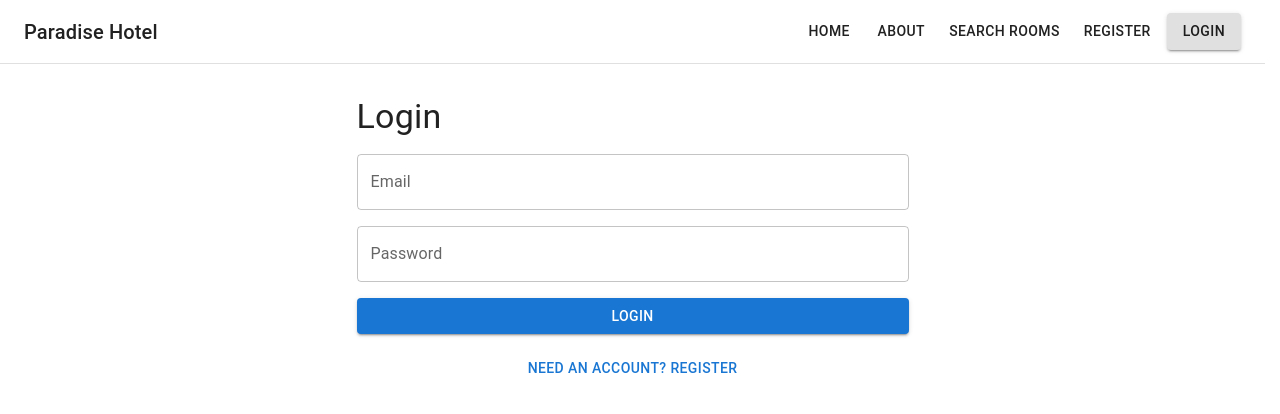
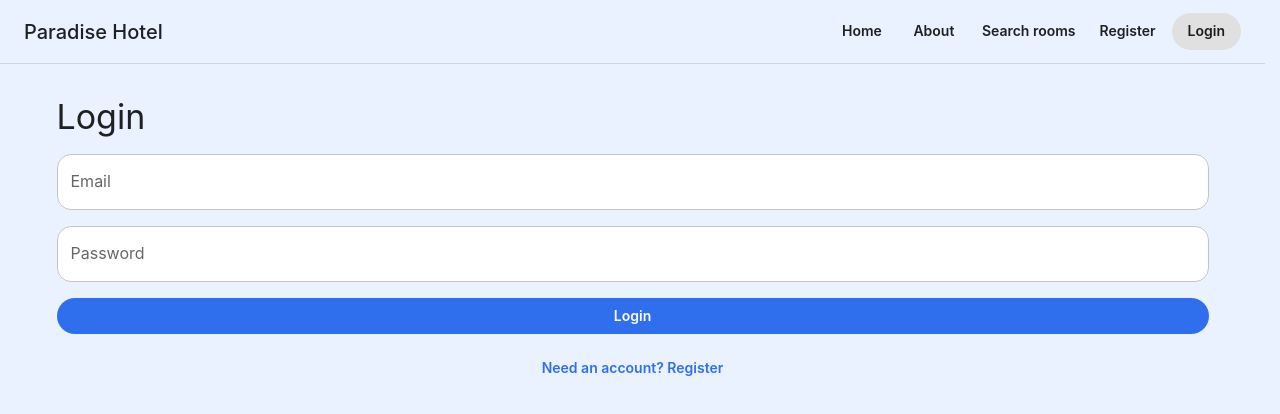
Before and after one commit to Pihtolvan/WebProgrammingFinalProject, a React (Vite) app in the folder paradise-hotel-fe/: page /login in a window 1280 px wide. Shown: the top 414 px of the page. Built offline with nearby package versions, Linux system fonts and the light colour scheme.

Commit message:
add enhanced reservations functionality/looks, design changes

```diff
--- a/paradise-hotel-fe/src/components/Layout.jsx
+++ b/paradise-hotel-fe/src/components/Layout.jsx
@@ -1,11 +1,12 @@
 import { Outlet } from 'react-router-dom'
 import Navbar from './Navbar.jsx'
+import Box from '@mui/material/Box'
 
 export default function Layout() {
   return (
-    <>
+    <Box sx={{ minHeight: '100dvh', bgcolor: 'background.default' }}>
       <Navbar />
       <Outlet />
-    </>
+    </Box>
   )
 }
--- a/paradise-hotel-fe/src/components/PageContainer.jsx
+++ b/paradise-hotel-fe/src/components/PageContainer.jsx
@@ -1,10 +1,10 @@
 import Container from '@mui/material/Container'
 import Box from '@mui/material/Box'
 
-export default function PageContainer({ children }) {
+export default function PageContainer({ children, maxWidth = 'lg' }) {
   return (
-    <Container maxWidth='sm'>
-      <Box sx={{ py: 4 }}>{children}</Box>
+    <Container maxWidth={maxWidth}>
+      <Box sx={{ py: { xs: 3, sm: 4 } }}>{children}</Box>
     </Container>
   )
 }
--- a/paradise-hotel-fe/src/main.jsx
+++ b/paradise-hotel-fe/src/main.jsx
@@ -6,12 +6,17 @@ import AuthProvider from './auth/AuthProvider.jsx'
 import CssBaseline from '@mui/material/CssBaseline'
 import './index.css'
 
+import { ThemeProvider } from '@mui/material/styles'
+import { theme } from './theme.js'
+
 createRoot(document.getElementById('root')).render(
   <StrictMode>
     <BrowserRouter>
       <AuthProvider>
-        <CssBaseline />
-        <App />
+        <ThemeProvider theme={theme}>
+          <CssBaseline />
+          <App />
+        </ThemeProvider>
       </AuthProvider>
     </BrowserRouter>
   </StrictMode>
--- a/paradise-hotel-fe/src/pages/admin/AdminReservationsPage.jsx
+++ b/paradise-hotel-fe/src/pages/admin/AdminReservationsPage.jsx
@@ -18,11 +18,31 @@ import InputLabel from '@mui/material/InputLabel'
 import Select from '@mui/material/Select'
 import MenuItem from '@mui/material/MenuItem'
 import Chip from '@mui/material/Chip'
+import IconButton from '@mui/material/IconButton'
+import Collapse from '@mui/material/Collapse'
+import Box from '@mui/material/Box'
+import Divider from '@mui/material/Divider'
+import Button from '@mui/material/Button'
+import Dialog from '@mui/material/Dialog'
+import DialogTitle from '@mui/material/DialogTitle'
+import DialogContent from '@mui/material/DialogContent'
+import DialogActions from '@mui/material/DialogActions'
+
+import KeyboardArrowDownIcon from '@mui/icons-material/KeyboardArrowDown'
+import KeyboardArrowUpIcon from '@mui/icons-material/KeyboardArrowUp'
+import DeleteIcon from '@mui/icons-material/Delete'
 
 function StatusChip({ status }) {
   const s = String(status ?? '').toLowerCase()
   const color = s === 'active' ? 'success' : s === 'cancelled' ? 'default' : 'warning'
   return <Chip size='small' label={status ?? '—'} color={color} variant={s === 'cancelled' ? 'outlined' : 'filled'} />
+}
+
+function formatRange(checkIn, checkOut) {
+  if (!checkIn && !checkOut) return '—'
+  if (!checkIn) return `→ ${checkOut}`
+  if (!checkOut) return `${checkIn} →`
+  return `${checkIn} → ${checkOut}`
 }
 
 export default function AdminReservationsPage() {
@@ -31,6 +51,11 @@ export default function AdminReservationsPage() {
   const [reservations, setReservations] = useState([])
 
   const [statusFilter, setStatusFilter] = useState('all')
+  const [expandedId, setExpandedId] = useState(null)
+
+  const [cancelId, setCancelId] = useState(null)
+  const [cancelError, setCancelError] = useState('')
+  const [cancelLoading, setCancelLoading] = useState(false)
 
   const load = async () => {
     setError('')
@@ -54,6 +79,27 @@ export default function AdminReservationsPage() {
     if (statusFilter === 'all') return reservations
     return reservations.filter((r) => String(r.status).toLowerCase() === statusFilter)
   }, [reservations, statusFilter])
+
+  const toggleExpanded = (id) => {
+    setExpandedId((prev) => (prev === id ? null : id))
+  }
+
+  const confirmCancel = async () => {
+    if (!cancelId) return
+    setCancelError('')
+    setCancelLoading(true)
+    try {
+      // Backend allows admin to cancel via this endpoint too
+      await api.delete(`/reservations/${cancelId}`)
+      setCancelId(null)
+      await load()
+    } catch (err) {
+      const message = err.response?.data?.message ?? 'Failed to cancel reservation.'
+      setCancelError(message)
+    } finally {
+      setCancelLoading(false)
+    }
+  }
 
   return (
     <PageContainer>
@@ -90,30 +136,81 @@ export default function AdminReservationsPage() {
             <Table size='small'>
               <TableHead>
                 <TableRow>
-                  <TableCell>ID</TableCell>
-                  <TableCell>Check-in</TableCell>
-                  <TableCell>Check-out</TableCell>
+                  <TableCell width={44} />
+                  <TableCell>Guest</TableCell>
+                  <TableCell>Location</TableCell>
+                  <TableCell>Dates</TableCell>
                   <TableCell>Guests</TableCell>
                   <TableCell>Status</TableCell>
+                  <TableCell align='right'>Actions</TableCell>
                 </TableRow>
               </TableHead>
 
               <TableBody>
-                {filtered.map((r) => (
-                  <TableRow key={r.id}>
-                    <TableCell>{r.id}</TableCell>
-                    <TableCell>{r.checkIn ?? '—'}</TableCell>
-                    <TableCell>{r.checkOut ?? '—'}</TableCell>
-                    <TableCell>{r.guests ?? '—'}</TableCell>
-                    <TableCell>
-                      <StatusChip status={r.status} />
-                    </TableCell>
-                  </TableRow>
-                ))}
+                {filtered.map((r) => {
+                  const expanded = expandedId === r.id
+                  const isActive = String(r.status).toLowerCase() === 'active'
+
+                  const locationLabel = r.locationName
+                    ? `${r.locationName}${r.locationCity ? ` (${r.locationCity})` : ''}`
+                    : '—'
+
+                  return (
+                    <>
+                      <TableRow key={r.id} hover>
+                        <TableCell>
+                          <IconButton size='small' onClick={() => toggleExpanded(r.id)} aria-label='expand'>
+                            {expanded ? <KeyboardArrowUpIcon /> : <KeyboardArrowDownIcon />}
+                          </IconButton>
+                        </TableCell>
+
+                        <TableCell>{r.guestName ?? '—'}</TableCell>
+                        <TableCell>{locationLabel}</TableCell>
+                        <TableCell>{formatRange(r.checkIn, r.checkOut)}</TableCell>
+                        <TableCell>{r.guests ?? '—'}</TableCell>
+                        <TableCell>
+                          <StatusChip status={r.status} />
+                        </TableCell>
+
+                        <TableCell align='right'>
+                          <IconButton
+                            aria-label='cancel'
+                            color='error'
+                            disabled={!isActive}
+                            title={isActive ? 'Cancel reservation' : 'Only active reservations can be cancelled'}
+                            onClick={() => setCancelId(r.id)}
+                          >
+                            <DeleteIcon />
+                          </IconButton>
+                        </TableCell>
+                      </TableRow>
+
+                      <TableRow key={`${r.id}-details`}>
+                        <TableCell sx={{ py: 0 }} colSpan={7}>
+                          <Collapse in={expanded} timeout='auto' unmountOnExit>
+                            <Box sx={{ px: 2, py: 2 }}>
+                              <Typography variant='subtitle2'>Details</Typography>
+                              <Divider sx={{ my: 1 }} />
+
+                              <Stack spacing={0.5}>
+                                <Typography color='text.secondary'>Reservation ID: {r.id}</Typography>
+                                <Typography color='text.secondary'>Guest email: {r.guestEmail ?? '—'}</Typography>
+                                <Typography color='text.secondary'>
+                                  Room: {r.roomName ?? '—'} ({r.roomType ?? '—'})
+                                </Typography>
+                                <Typography color='text.secondary'>Created at: {r.createdAt ?? '—'}</Typography>
+                              </Stack>
+                            </Box>
+                          </Collapse>
+                        </TableCell>
+                      </TableRow>
+                    </>
+                  )
+                })}
 
                 {filtered.length === 0 ? (
                   <TableRow>
-                    <TableCell colSpan={5}>
+                    <TableCell colSpan={7}>
                       <Typography color='text.secondary'>No reservations.</Typography>
                     </TableCell>
                   </TableRow>
@@ -122,6 +219,26 @@ export default function AdminReservationsPage() {
             </Table>
           </TableContainer>
         )}
+
+        <Dialog open={cancelId !== null} onClose={() => (cancelLoading ? null : setCancelId(null))}>
+          <DialogTitle>Cancel reservation?</DialogTitle>
+          <DialogContent>
+            <Stack spacing={2} sx={{ mt: 1 }}>
+              {cancelError ? <Alert severity='error'>{cancelError}</Alert> : null}
+              <Typography color='text.secondary'>
+                This will set the reservation status to <b>cancelled</b>.
+              </Typography>
+            </Stack>
+          </DialogContent>
+          <DialogActions>
+            <Button disabled={cancelLoading} onClick={() => setCancelId(null)}>
+              Close
+            </Button>
+            <Button color='error' variant='contained' disabled={cancelLoading} onClick={confirmCancel}>
+              {cancelLoading ? 'Cancelling…' : 'Cancel reservation'}
+            </Button>
+          </DialogActions>
+        </Dialog>
       </Stack>
     </PageContainer>
   )
--- /dev/null
+++ b/paradise-hotel-fe/src/theme.js
@@ -0,0 +1,76 @@
+import { createTheme } from '@mui/material/styles'
+
+export const theme = createTheme({
+  palette: {
+    mode: 'light',
+    primary: { main: '#2F6FED' },
+    secondary: { main: '#00A3B4' },
+    background: {
+      default: '#EAF2FF',
+      paper: '#FFFFFF'
+    }
+  },
+  shape: {
+    borderRadius: 14
+  },
+  typography: {
+    fontFamily: [
+      'Inter',
+      'system-ui',
+      '-apple-system',
+      'Segoe UI',
+      'Roboto',
+      'Arial',
+      'sans-serif'
+    ].join(',')
+  },
+  components: {
+    MuiPaper: {
+      defaultProps: { elevation: 0 },
+      styleOverrides: {
+        root: {
+          borderRadius: 16
+        }
+      }
+    },
+    MuiCard: {
+      styleOverrides: {
+        root: {
+          borderRadius: 16
+        }
+      }
+    },
+    MuiButton: {
+      defaultProps: {
+        disableElevation: true
+      },
+      styleOverrides: {
+        root: {
+          borderRadius: 999,
+          textTransform: 'none',
+          fontWeight: 600
+        }
+      }
+    },
+    MuiTextField: {
+      defaultProps: {
+        variant: 'outlined'
+      }
+    },
+    MuiOutlinedInput: {
+      styleOverrides: {
+        root: {
+          borderRadius: 14,
+          backgroundColor: '#FFFFFF'
+        }
+      }
+    },
+    MuiAppBar: {
+      styleOverrides: {
+        root: {
+          backgroundImage: 'none'
+        }
+      }
+    }
+  }
+})
```
Also changed, not shown: paradise-hotel-fe/src/components/Navbar.jsx (line endings or trailing spaces).
